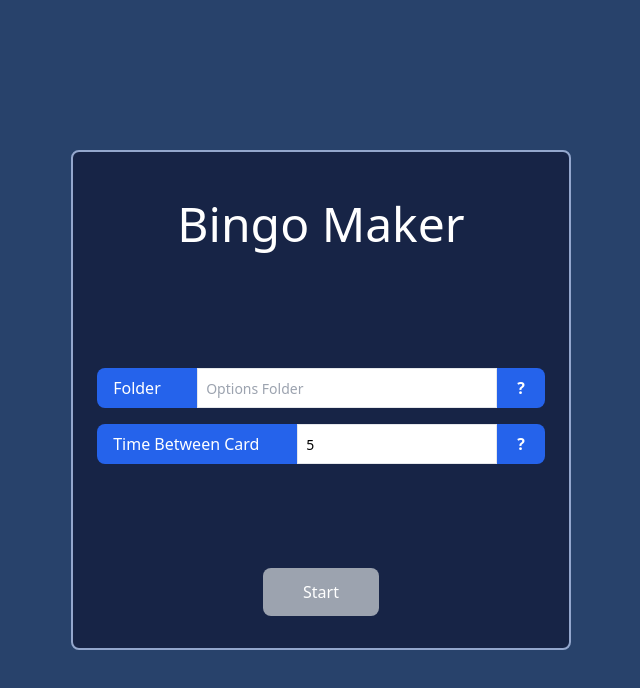
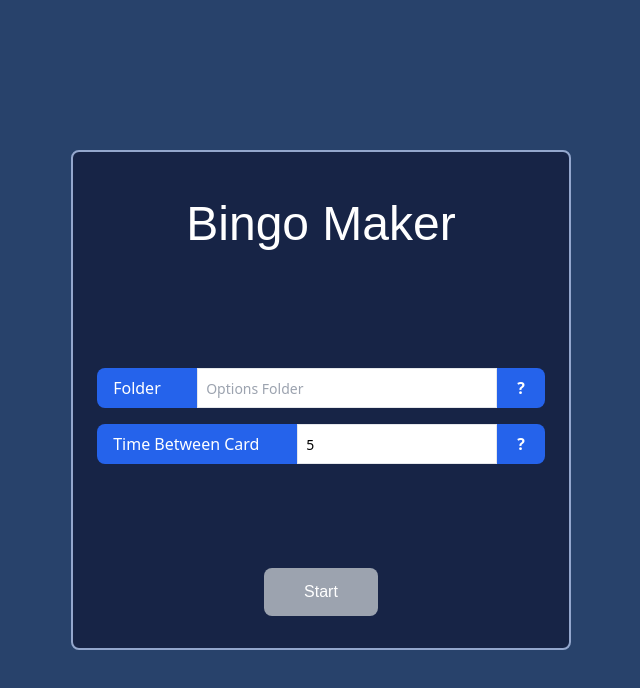
Before and after one commit to cherubinifranco/bingomaker, a React (Create React App) app: page /#/ in a window 1280 px wide. Shown: the top 688 px of the page, without its empty margins (319-959 px from the left). Built offline with nearby package versions, Linux system fonts and the light colour scheme.

Commit message:
chore: added font

```diff
--- a/src/App.css
+++ b/src/App.css
@@ -4,11 +4,19 @@
     "Fira Mono", "Droid Sans Mono", "Courier New", monospace;
 }
 
+@import url('https://fonts.googleapis.com/css2?family=Poppins:wght@100;200;300;400;500;600;700&display=swap');
+
 @tailwind base;
 @tailwind components;
 @tailwind utilities;
 
 @import url("https://fonts.googleapis.com/css2?family=Poppins&display=swap");
+
+
+.poppins {
+  font-family: "Poppins", sans-serif;
+  font-style: normal;
+}
 
 * {
   outline: none;
```
